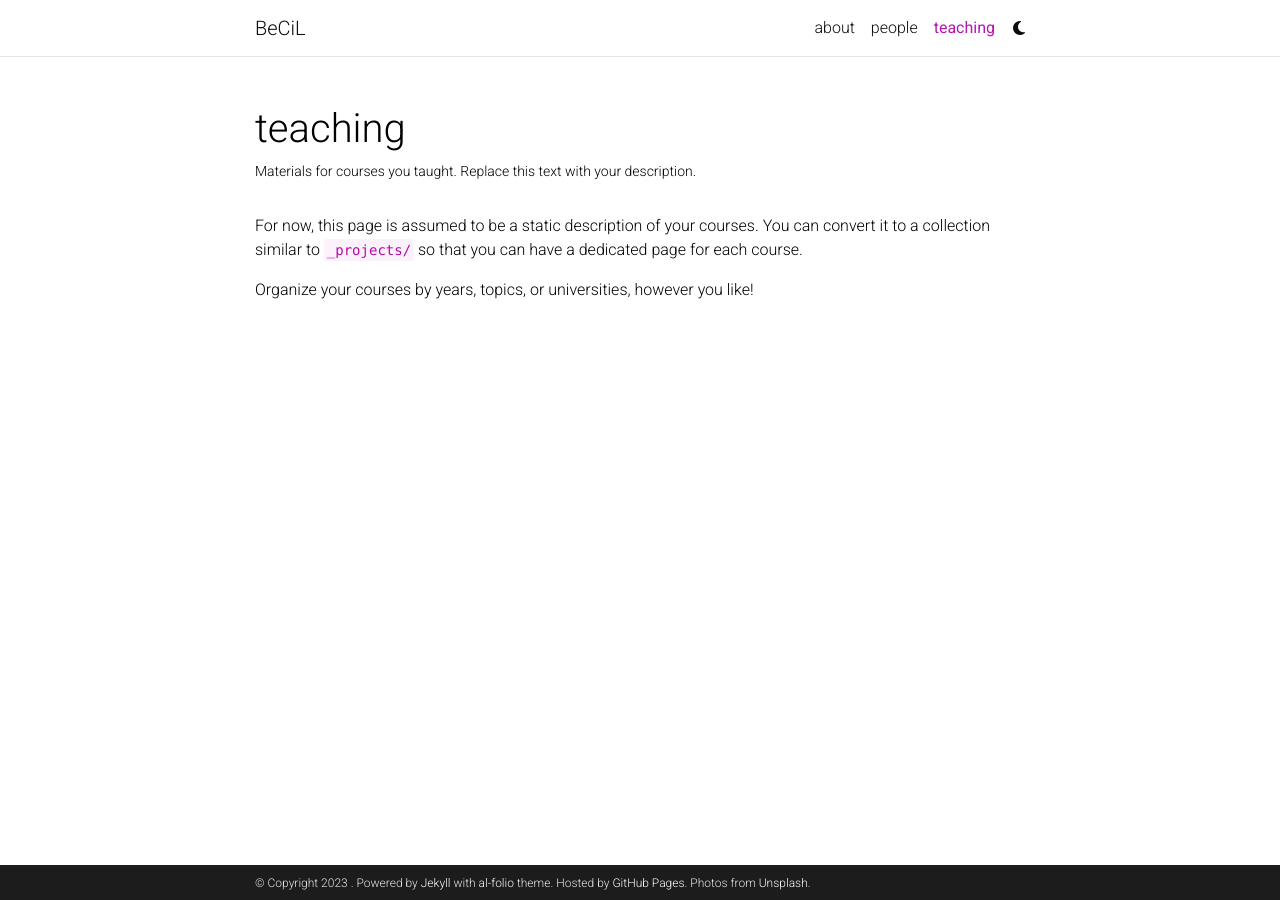
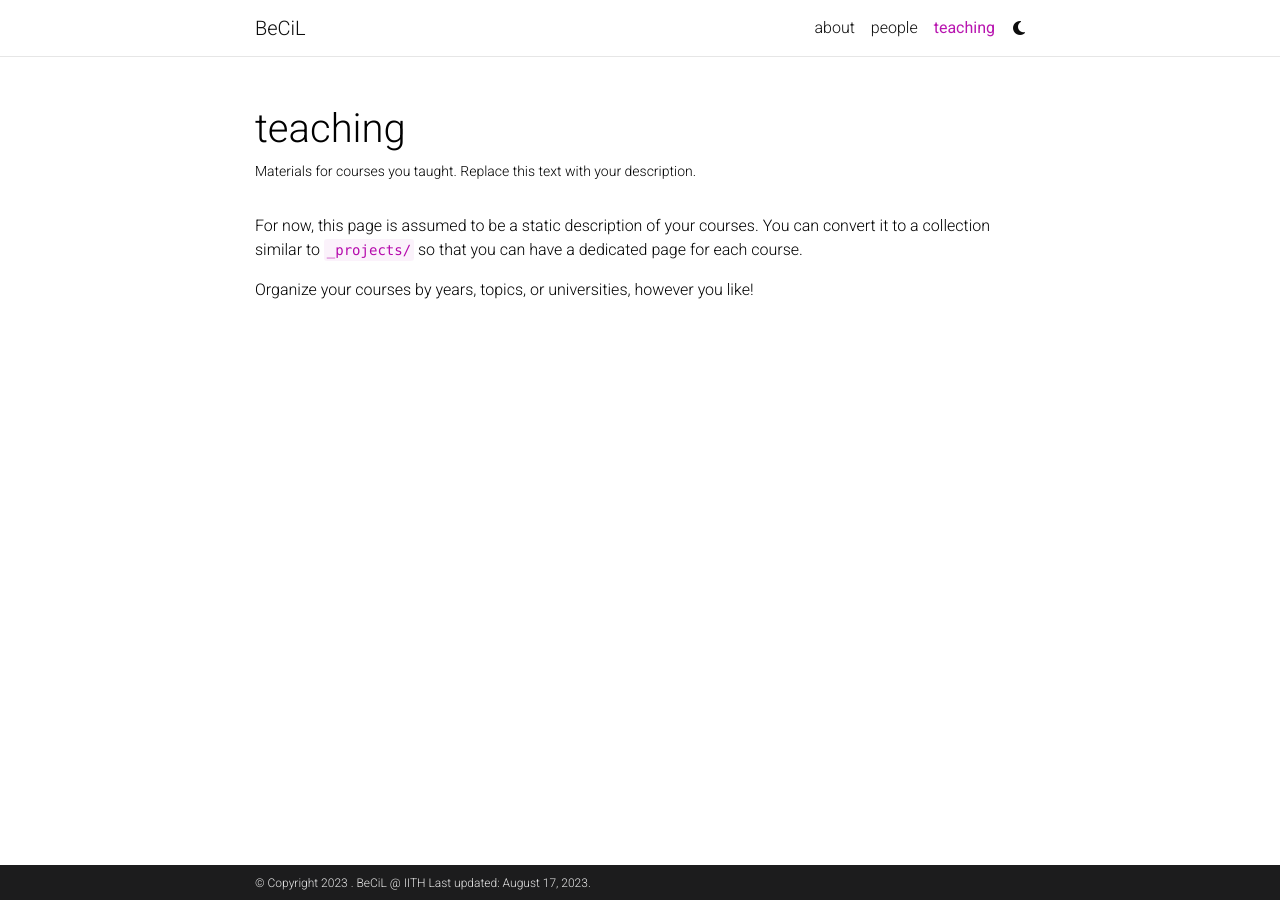
Before and after one commit to akiith/akiith.github.io, a Jekyll site: the page built from _pages/teaching.md, in a window 1280 px wide. Built offline with Jekyll 4.4.1, drawn with Linux system fonts in a browser that asks for light colours; comment, search, counter and statistics services are not loaded; a style sheet for code colours, icons or effects is not loaded.

Commit message:
Update _config.yml

```diff
--- a/_config.yml
+++ b/_config.yml
@@ -6,21 +6,19 @@
 first_name:
 middle_name:
 last_name:
-email: you@example.com
+email: akumar at ee.iith.ac.in
 description: > # the ">" symbol means to ignore newlines until "footer_text:"
   A simple, whitespace theme for academics. Based on [*folio](https://github.com/bogoli/-folio) design.
 footer_text: >
-  Powered by <a href="https://jekyllrb.com/" target="_blank">Jekyll</a> with <a href="https://github.com/alshedivat/al-folio">al-folio</a> theme.
-  Hosted by <a href="https://pages.github.com/" target="_blank">GitHub Pages</a>.
-  Photos from <a href="https://unsplash.com" target="_blank">Unsplash</a>.
-keywords: jekyll, jekyll-theme, academic-website, portfolio-website  # add your own keywords or leave empty
+  BeCiL @ IITH
+keywords: rfic, mmwave  # add your own keywords or leave empty
 
 lang: en # the language of your site (for example: en, fr, cn, ru, etc.)
 icon: ⚛️  # the emoji used as the favicon (alternatively, provide image name in /assets/img/)
 
 url: https://akiith.github.io # the base hostname & protocol for your site
 baseurl: # the subpath of your site, e.g. /blog/
-last_updated: false # set to true if you want to display last updated in the footer
+last_updated: true # set to true if you want to display last updated in the footer
 impressum_path:  # set to path to include impressum link in the footer, use the same path as permalink in a page, helps to conform with EU GDPR
 
 # -----------------------------------------------------------------------------
@@ -77,7 +75,7 @@
 mastodon_username: # your mastodon instance+username in the format instance.tld/@username
 linkedin_username: # your LinkedIn user name
 telegram_username: # your Telegram user name
-scholar_userid: # your Google Scholar ID
+scholar_userid: https://scholar.google.co.in/citations?user=LekWCE4AAAAJ&hl=en
 semanticscholar_id: # your Semantic Scholar ID
 whatsapp_number: # your WhatsApp number (full phone number in international format. Omit any zeroes, brackets, or dashes when adding the phone number in international format.)
 orcid_id: # your ORCID ID
```
